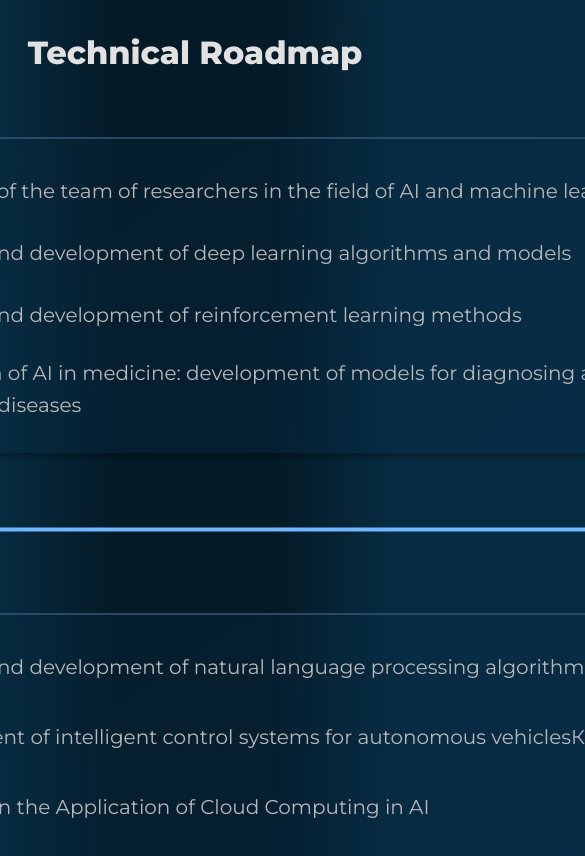
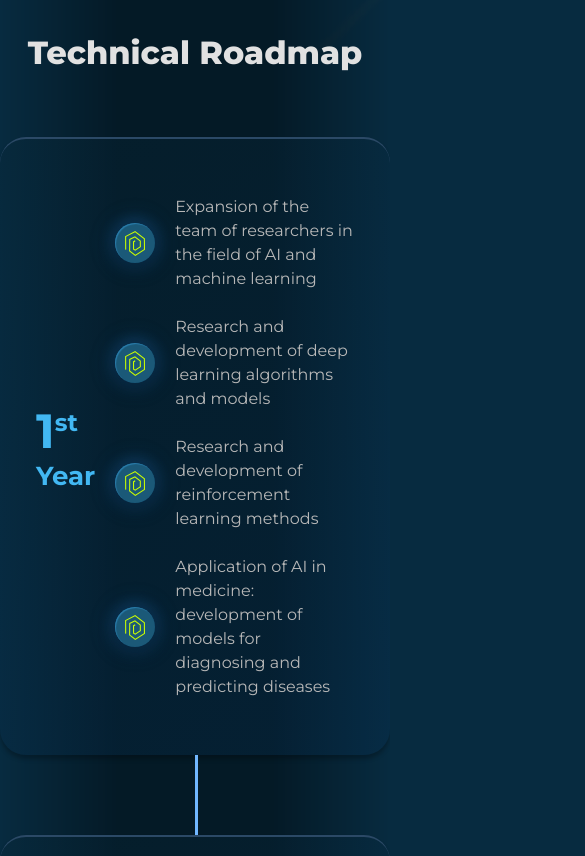
Before and after one commit to TheMacroeconomicDao/gyber-social-platform, a Next.js app: page /aic in a window 390 px wide. Shown: the part 2540-3396 px from the top of the page, 585 px wide, since content can reach past the window. Built offline with nearby package versions, Linux system fonts and the light colour scheme.

Commit message:
refactoring Technical Roadmap

```diff
--- a/src/entities/TechnicalRoadmap/ui/card/Card.module.scss
+++ b/src/entities/TechnicalRoadmap/ui/card/Card.module.scss
@@ -1,6 +1,6 @@
 .Card {
     position: relative;
-    width: 1056px;
+    max-width: 1056px;
     height: 316px;
     padding: 32px 36px;
     border-radius: 26px;
@@ -24,18 +24,36 @@
             }
         }
     }
-
-    .ItemWrapper {
-        width: 100%;
-        height: 100%;
-        display: flex;
-        flex-direction: column;
-        justify-content: space-between;
-
-    }
     .Line {
         position: absolute;
         left: -113px;
         top: 160px;
     }
 }
+
+@media screen and (max-width: 1280px) {
+    .Card {
+        height: auto;
+        .Line {
+            position: absolute;
+            left: 50%;
+            top: 100%;
+        }
+    }
+}
+
+@media screen and (max-width: 760px) {
+    .Card {
+        .StageWrapper {
+            width: 70px;
+            font-size: 26px;
+            font-weight: 700;
+            h3 {
+                font-size: 48px;
+                sup {
+                    font-size: 24px;
+                }
+            }
+        }
+    }
+}
--- a/src/entities/TechnicalRoadmap/ui/cardItem/CardItem.module.scss
+++ b/src/entities/TechnicalRoadmap/ui/cardItem/CardItem.module.scss
@@ -3,9 +3,20 @@
     column-gap: 20px;
     align-items: center;
     color: var(--c-grey);
+    margin: 1.5rem 0;
     .title {
         font-size: 20px;
         font-weight: 400;
         line-height: 32px;
     }
 }
+
+@media screen and (max-width: 760px) {
+    .Item {
+        .title {
+            font-size: 16px;
+            font-weight: 400;
+            line-height: 24px;
+        }
+    }
+}
--- a/src/entities/TechnicalRoadmap/ui/roadline/roadline.tsx
+++ b/src/entities/TechnicalRoadmap/ui/roadline/roadline.tsx
@@ -1,14 +1,42 @@
-import {SVGProps} from "react";
+"use client";
+import { useMediaQuery } from "@/shared/hooks/mediaQuery/useMediaQuery";
+import { SVGProps } from "react";
 
-
-const RoadLine = (props:SVGProps<SVGSVGElement>) => (
-    <svg {...props} width="1284" height="488" viewBox="0 0 1284 488" fill="none" xmlns="http://www.w3.org/2000/svg">
-        <path
+const RoadLine = (props: SVGProps<SVGSVGElement>) => {
+  const isLaptop = useMediaQuery("(max-width: 1280px)");
+  return (
+    <>
+      {(!isLaptop || isLaptop === undefined) && (
+        <svg
+          {...props}
+          width="1284"
+          height="488"
+          viewBox="0 0 1284 488"
+          fill="none"
+          xmlns="http://www.w3.org/2000/svg"
+        >
+          <path
             d="M1171.17 2.80078H1228.54L1282 71.1539V125.185V162.201L1228.54 230.554H1182.21H1135.88H56.25L2 311.924V408.756L55.6667 485.762L115.167 485.801"
             stroke="#71B7FF"
             strokeWidth="4"
-        />
-    </svg>
-);
+          />
+        </svg>
+      )}
+      {(isLaptop || isLaptop === undefined) && (
+        <svg
+          {...props}
+          width="6"
+          height="80"
+          viewBox="0 0 6 80"
+          fill="none"
+          xmlns="http://www.w3.org/2000/svg"
+        >
+          <line x1="0" y1="0" x2="0" y2="80" stroke="#71B7FF" strokeWidth="6" />
+        </svg>
+      )}
+
+    </>
+  );
+};
 
 export { RoadLine };
--- a/src/entities/TechnicalRoadmap/ui/technicalRoadmap/TechnicalRoadmap.module.scss
+++ b/src/entities/TechnicalRoadmap/ui/technicalRoadmap/TechnicalRoadmap.module.scss
@@ -1,6 +1,11 @@
 .TechnicalRoadmap {
-    position: relative;
     display: flex;
     flex-direction: column;
     gap: 160px;
 }
+
+@media screen and (max-width: 1280px) {
+    .TechnicalRoadmap {
+        gap: 80px;
+    }
+}
--- a/src/widgets/SocialPlatformRoadmap/SPRoadmapping.module.scss
+++ b/src/widgets/SocialPlatformRoadmap/SPRoadmapping.module.scss
@@ -3,14 +3,15 @@
   display: flex;
   flex-direction: column;
   align-items: center;
-  gap: 4rem;
-  padding: 2rem 0;
+  gap: 1rem;
+  padding-top: 2rem;
 }
 
 .Roadmap {
   width: 100%;
   display: flex;
   justify-content: space-between;
+  padding: 3rem 0;
 }
 
 @media screen and (max-width: 1400px) {
```
